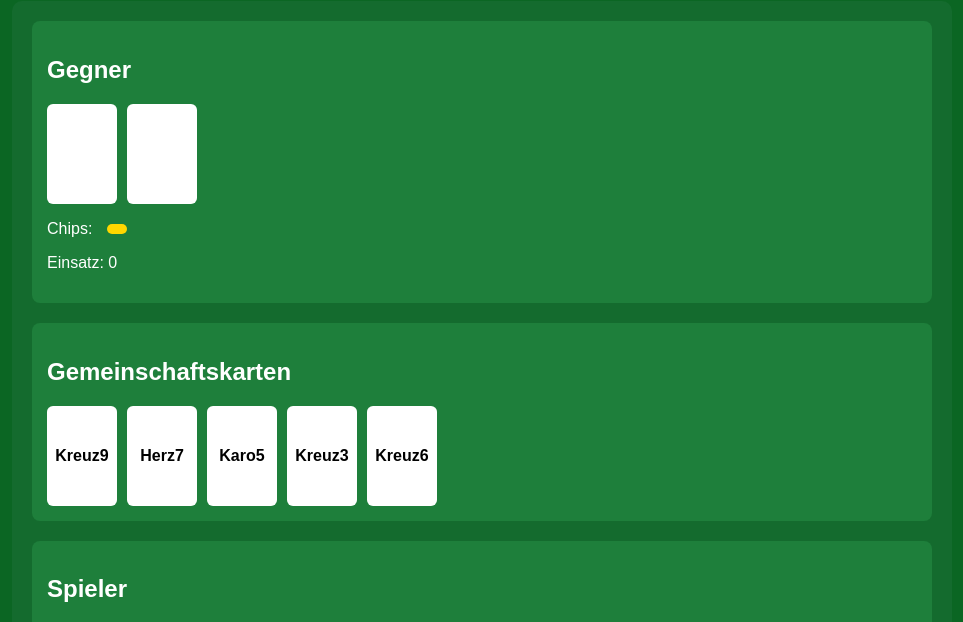
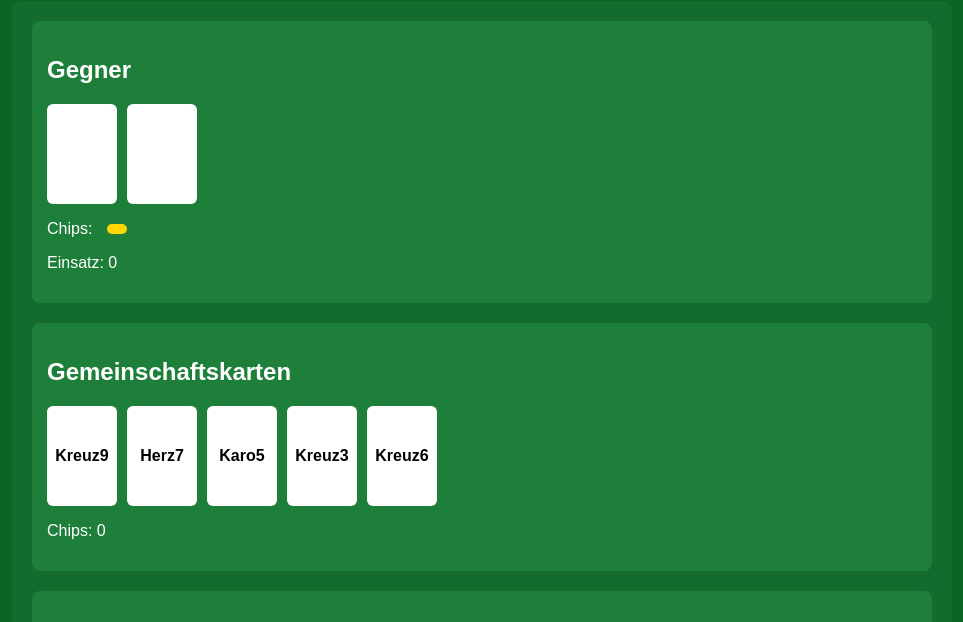
Before and after one commit to TimRothaemel/Poker, a website with bundled scripts: page index.html in a window 1280 px wide. Shown: the part 99-721 px from the top of the page, without its empty margins (158-1121 px from the left). Built offline with nearby package versions, Linux system fonts and the light colour scheme.

Commit message:
zeigt pot auf HTML an ,pot element in HTML hinzugefügt

```diff
--- a/index.html
+++ b/index.html
@@ -34,6 +34,7 @@
             <div class="karte" id="turn">–</div>
             <div class="karte" id="river">–</div>
         </div>
+        <p id="pot-wert">Chips: </p>
     </div>
 
     <div id="spieler_bereich" class="bereich">
--- a/spielStarten.js
+++ b/spielStarten.js
@@ -30,6 +30,8 @@ let gegner = {
     einsatz: 0
 }
 let pot = 0
+let potAnzeige = document.getElementById("pot-wert")
+potAnzeige.innerText = `Chips: ${pot}`
 function kartenZiehen(){
     spieler.karten.unshift(zufaelligeKarteZiehen())//Karten des Spilers random ziehen
     spieler.karten.unshift(zufaelligeKarteZiehen())
```
